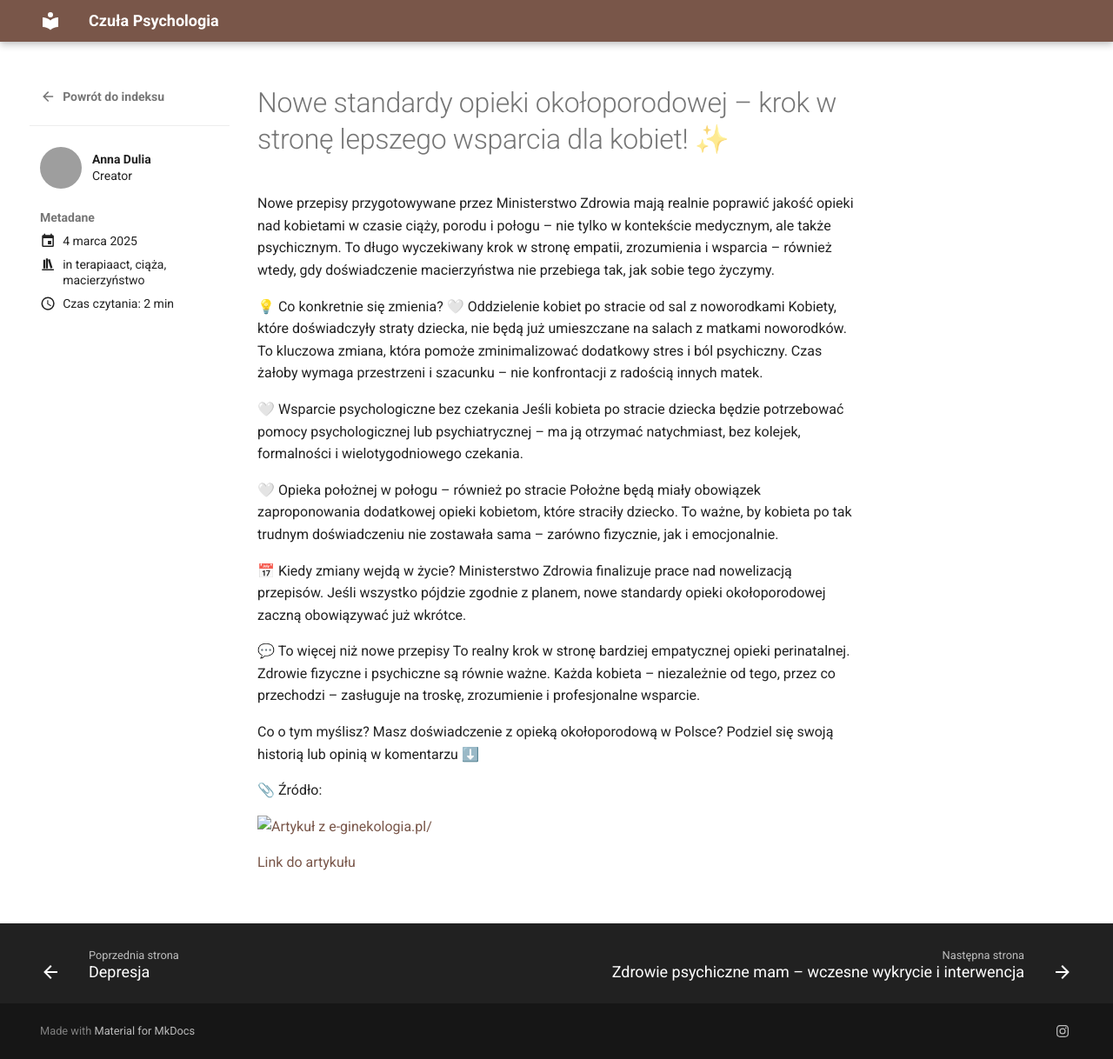
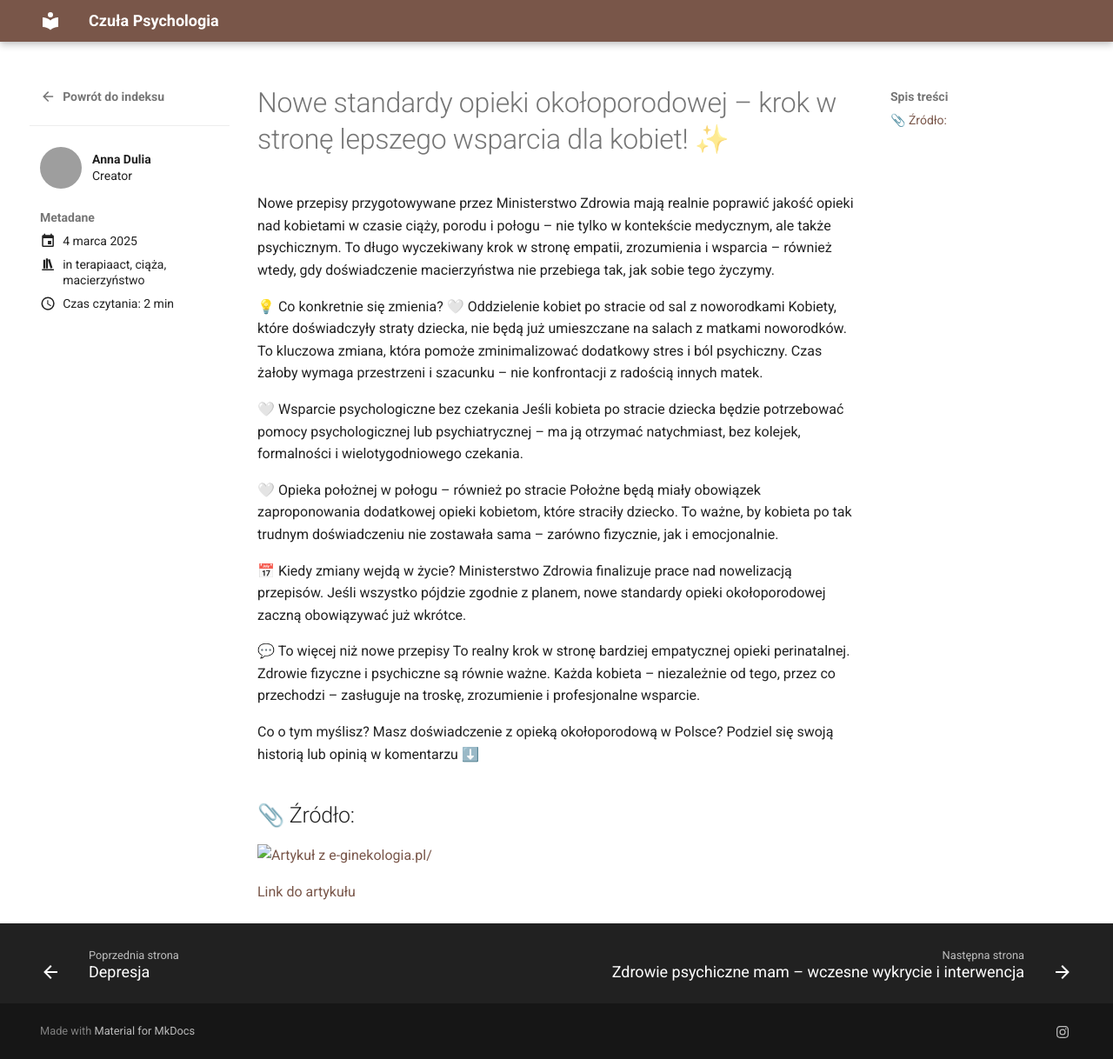
Before and after one commit to czulacom/czula.github.io, an MkDocs documentation site: the page built from docs/posts/nowe-standardy.md, in a window 1280 px wide and 1218 px high. Shown: the whole window at 87% size. Built offline with MkDocs 1.6.1 and Material for MkDocs 9.7.7, drawn with Linux system fonts in a browser that asks for light colours; grey boxes are pictures that could not be loaded.

Commit message:
docs: %*

```diff
--- a/docs/posts/nowe-standardy.md
+++ b/docs/posts/nowe-standardy.md
@@ -36,8 +36,7 @@ Zdrowie fizyczne i psychiczne są równie ważne. Każda kobieta – niezależni
 Co o tym myślisz?
 Masz doświadczenie z opieką okołoporodową w Polsce? Podziel się swoją historią lub opinią w komentarzu ⬇️
 
-📎 Źródło:
-
+## 📎 Źródło:
 
 [![Artykuł z e-ginekologia.pl/](res/art.png)](res/art.png)
 
```
